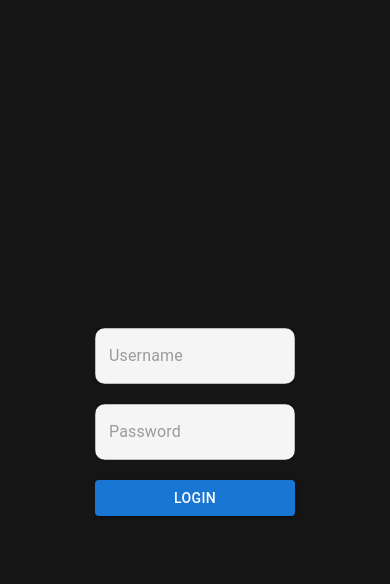
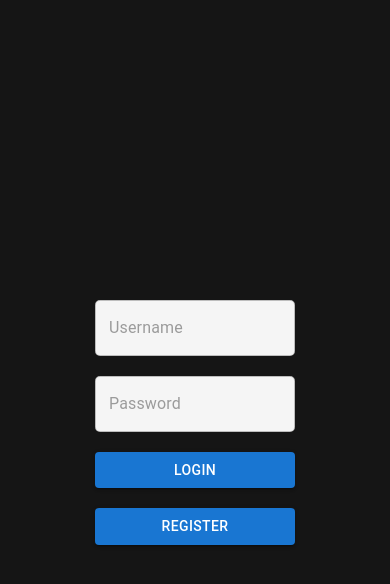
Before and after one commit to kawooky/fe-nc-socialift, a React Native app in the folder fe-socialift/: screen /Login in a window 390 px wide. Both pictures are taken after a click on the button "LOGIN". Shown: the top 584 px of the page. Built offline with nearby package versions, Linux system fonts and the light colour scheme.

Commit message:
Adds fields and base validation for login / register screen

```diff
--- a/fe-socialift/components/LoginPage/LoginPage.jsx
+++ b/fe-socialift/components/LoginPage/LoginPage.jsx
@@ -6,25 +6,115 @@ import {
   Alert,
   TextInput,
 } from "react-native";
-import React, { useState } from "react";
+import React, { useState, useEffect } from "react";
 import { styles } from "./LoginPageStyle.js";
 import { TextField, Button } from "@mui/material";
 
 export const LoginPage = () => {
-  const [showLogin, setShowLogin] = useState(false)
+  const [showLogin, setShowLogin] = useState(false);
+  const [showRegister, setShowRegister] = useState(false);
+  const [email, setEmail] = useState("")
   const [username, setUsername] = useState("");
   const [password, setPassword] = useState("");
+  const [passwordConfirm, setPasswordConfirm] = useState("")
 
-  const CheckLoginDetails = () => {
-    // checks username and password with backend
+  const handleChange = (event, setter) => {
+    console.log(event.target.error)
+    setter(event.target.value)
+    if (event.target.name === "passwordConfirm" && password !== passwordConfirm) {
+      console.log('checking matching passwords')
+      event.target.error = true
+    }
+  }
+
+  const currentUsers = ['steve', 'mark', 'phil', 'godfrey']
+
+  const validateLogin = () => {
+    console.log('Validating Login Details...')
   };
+
+  const registerUser = () => {
+    console.log('Registering New User...')
+  }
+
+  const emailRegex = /(?:[a-z0-9!#$%&'*+/=?^_`{|}~-]+(?:\.[a-z0-9!#$%&'*+/=?^_`{|}~-]+)*|"(?:[\x01-\x08\x0b\x0c\x0e-\x1f\x21\x23-\x5b\x5d-\x7f]|\\[\x01-\x09\x0b\x0c\x0e-\x7f])*")@(?:(?:[a-z0-9](?:[a-z0-9-]*[a-z0-9])?\.)+[a-z0-9](?:[a-z0-9-]*[a-z0-9])?|\[(?:(?:25[0-5]|2[0-4][0-9]|[01]?[0-9][0-9]?)\.){3}(?:25[0-5]|2[0-4][0-9]|[01]?[0-9][0-9]?|[a-z0-9-]*[a-z0-9]:(?:[\x01-\x08\x0b\x0c\x0e-\x1f\x21-\x5a\x53-\x7f]|\\[\x01-\x09\x0b\x0c\x0e-\x7f])+)\])/
 
   return (
     <View style={styles.view}>
-      {showLogin && <TextField style={styles.input} variant="outlined" placeholder="Username" />}
-      {showLogin && <TextField style={styles.input} type="password" placeholder="Password" />}
-      <Button style={styles.loginButton} variant="contained" onClick={() => {setShowLogin(true)}}>Login</Button>
-
+      <form style={styles.form}>
+      {(showRegister) && (
+          <TextField
+            style={styles.input}
+            variant="outlined"
+            placeholder="Email"
+            name="email"
+            onChange={(e) => {handleChange(e, setEmail)}}
+            error={(!emailRegex.test(email) && email !== '')}
+            helperText={(!emailRegex.test(email) && email !== '') ? "Please enter a valid email": ""}
+          />
+        )}
+        {(showLogin || showRegister) && (
+          <TextField
+            style={styles.input}
+            variant="outlined"
+            name="username"
+            placeholder="Username"
+            onChange={(e) => handleChange(e, setUsername)}
+            error={(showRegister && currentUsers.includes(username))}
+            helperText={(showRegister && currentUsers.includes(username)) ? `${username} is taken, please choose another username`: ""}
+          />
+        )}
+        {(showLogin || showRegister) && (
+          <TextField
+            style={styles.input}
+            type="password"
+            name="password"
+            placeholder="Password"
+            onChange={(e) => handleChange(e, setPassword)}
+            error={(password.length < 8 && password !== '' && showRegister)}
+            helperText={(password.length < 8 && password !== '' && showRegister) ? "Passwords must be at least 8 characters": ""}
+          />
+        )}
+        {(showRegister) && (
+          <TextField
+            style={styles.input}
+            type="password"
+            name="passwordConfirm"
+            placeholder="Confirm Password"
+            onChange={(e) => handleChange(e, setPasswordConfirm)}
+            error={(password !== passwordConfirm && passwordConfirm !== "")}
+            helperText={password !== passwordConfirm && passwordConfirm ? "Passwords do not match": ""}
+          />
+        )}
+        <Button
+          style={styles.loginButton}
+          variant="contained"
+          onClick={() => {
+            if (showLogin) {
+              validateLogin()
+            } else {
+              setShowLogin(true);
+              setShowRegister(false)
+            }
+          }}
+        >
+          Login
+        </Button>
+        <Button
+          style={styles.loginButton}
+          variant="contained"
+          onClick={() => {
+            if (showRegister) {
+              registerUser()
+            } else {
+              setShowLogin(false);
+              setShowRegister(true)
+            }
+          }}
+        >
+          Register
+        </Button>
+      </form>
     </View>
   );
 };
--- a/fe-socialift/components/LoginPage/LoginPageStyle.js
+++ b/fe-socialift/components/LoginPage/LoginPageStyle.js
@@ -10,10 +10,14 @@ view: {
     justifyContent: "center",
     alignItems: "center"
   },
+  form: {
+    display: "inherit",
+    flexDirection: "column"
+  },
 input: {
     width: "200px",
     backgroundColor: "#f5f5f5",
-    borderRadius: "10px",
+    borderRadius: "5px",
     margin: "10px"
 },
 loginButton: {
```
